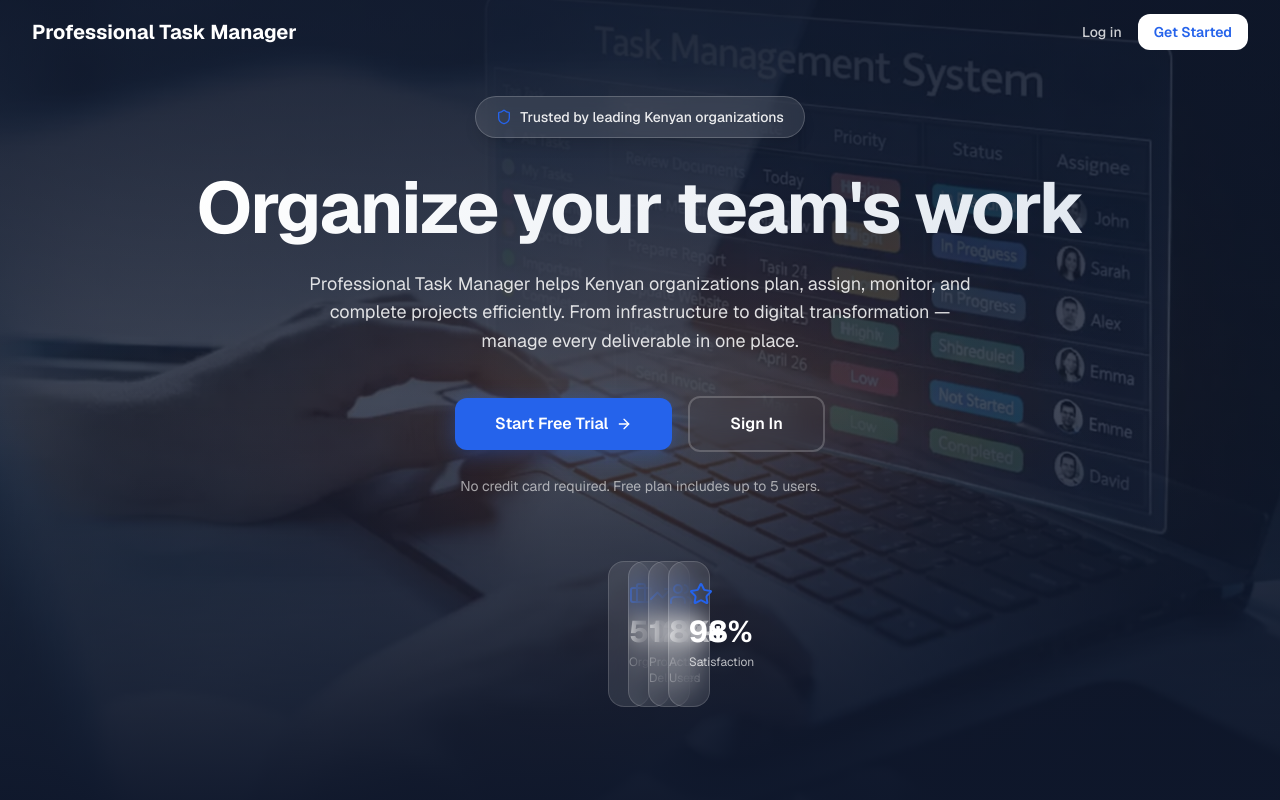
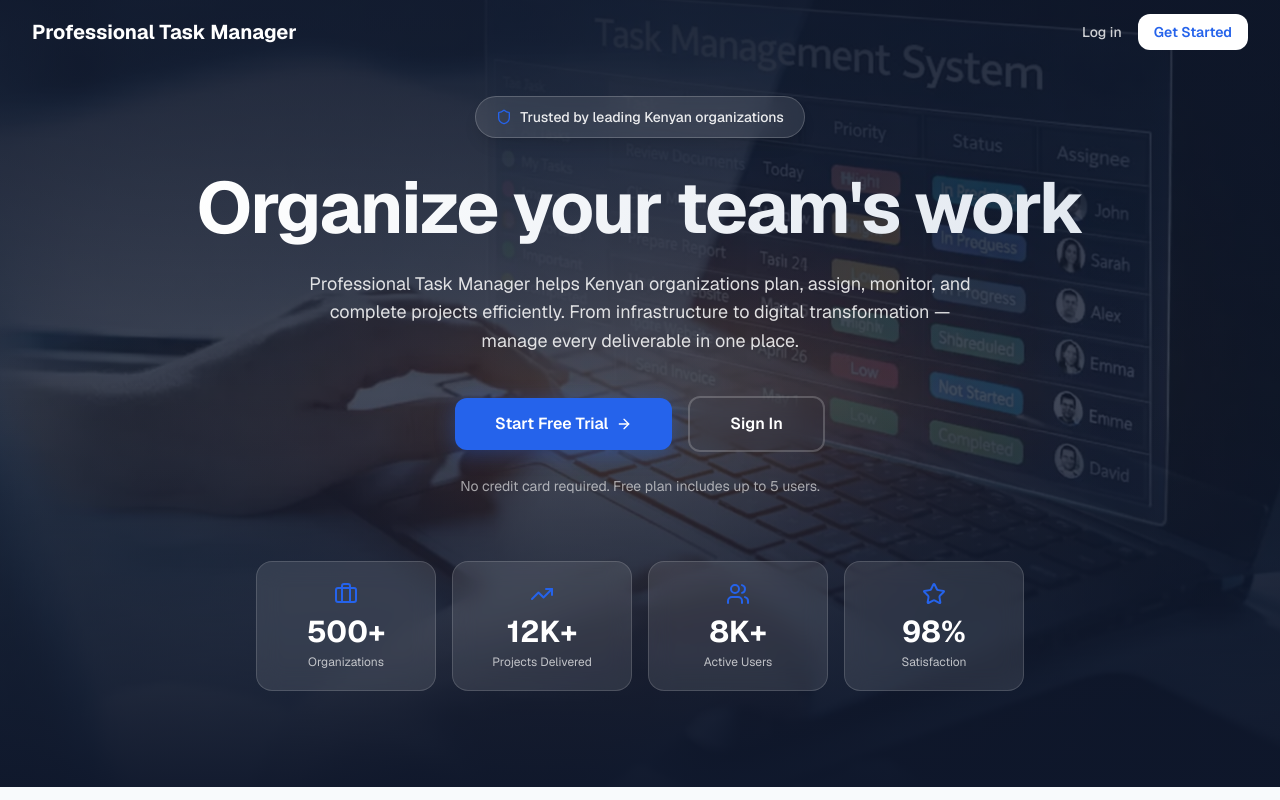
Before and after one commit to SIM350-maker/ProfessionalTaskManager, a Next.js app in the folder apps/web/: page / in a window 1280 px wide. Shown: the top 800 px of the page. Built offline with nearby package versions, Linux system fonts and the light colour scheme; no server answers.

Commit message:
Update .gitignore, globals.css, and HowItWorks component

```diff
--- a/apps/web/src/app/globals.css
+++ b/apps/web/src/app/globals.css
@@ -3,14 +3,6 @@
 @custom-variant dark (&:where(.dark, .dark *));
 
 @theme {
-  --spacing-xs: 0.25rem;
-  --spacing-sm: 0.5rem;
-  --spacing-md: 1rem;
-  --spacing-lg: 1.5rem;
-  --spacing-xl: 2rem;
-  --spacing-2xl: 3rem;
-  --spacing-3xl: 4rem;
-
   --radius-sm: 0.375rem;
   --radius-md: 0.5rem;
   --radius-lg: 0.75rem;
--- a/apps/web/src/components/landing/HowItWorks.tsx
+++ b/apps/web/src/components/landing/HowItWorks.tsx
@@ -57,7 +57,7 @@ export function HowItWorks() {
         </motion.div>
 
         <motion.div
-          className="grid grid-cols-1 gap-12 md:grid-cols-3"
+          className="grid grid-cols-1 gap-12 sm:grid-cols-3"
           variants={container}
           initial="hidden"
           whileInView="show"
@@ -86,7 +86,7 @@ export function HowItWorks() {
                 <p className="landing-card-text max-w-sm mx-auto">{step.description}</p>
 
                 {step.step !== '3' && (
-                  <div className="hidden md:block absolute top-12 left-[60%] w-[80%] h-0.5 bg-gradient-to-r from-accent-blue/40 to-accent-purple/40 -z-10" />
+                  <div className="hidden sm:block absolute top-12 left-[60%] w-[80%] h-0.5 bg-gradient-to-r from-accent-blue/40 to-accent-purple/40 -z-10" />
                 )}
               </motion.div>
             );
```
Also changed, not shown: 2 other files (tests, documents, lock files or other folders).
